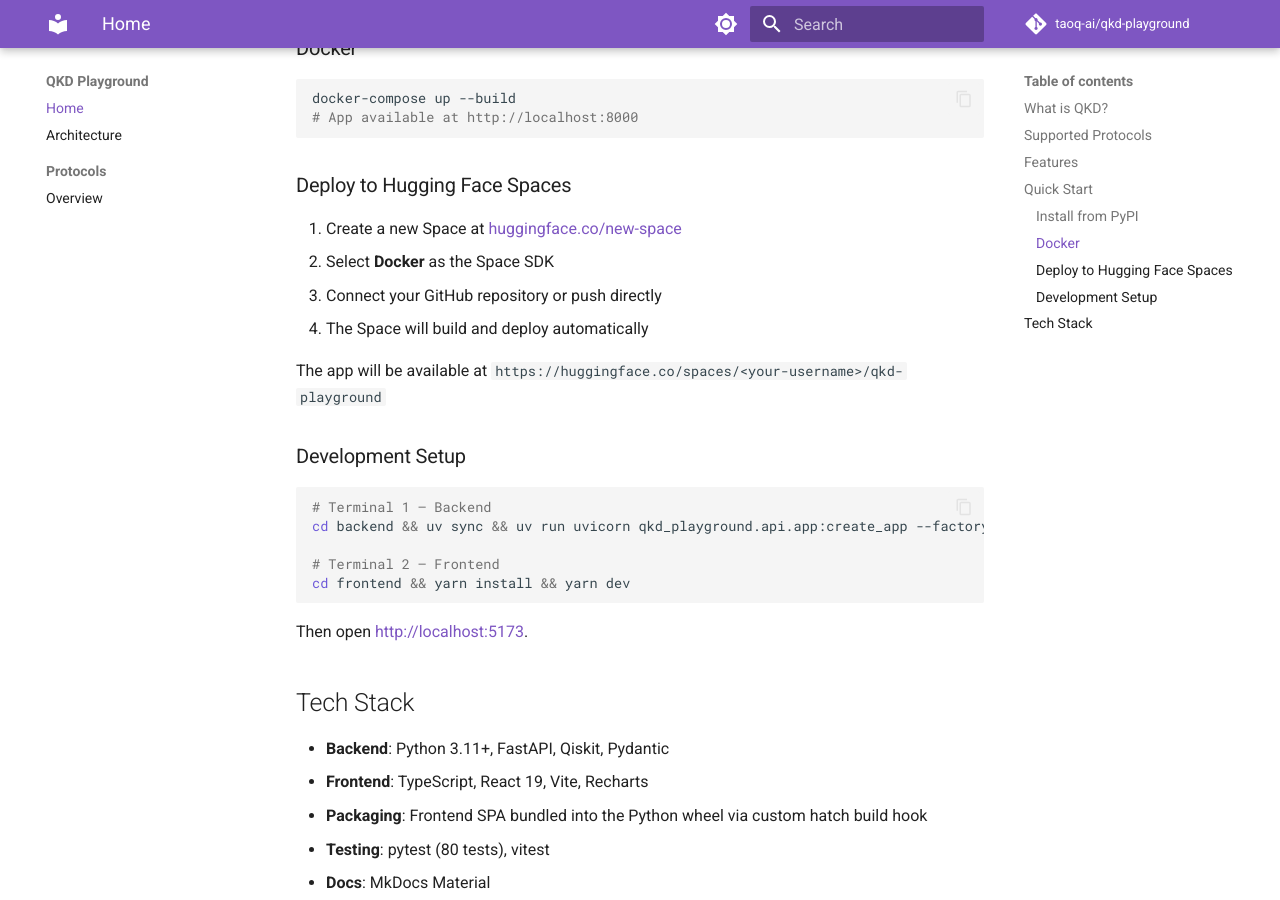
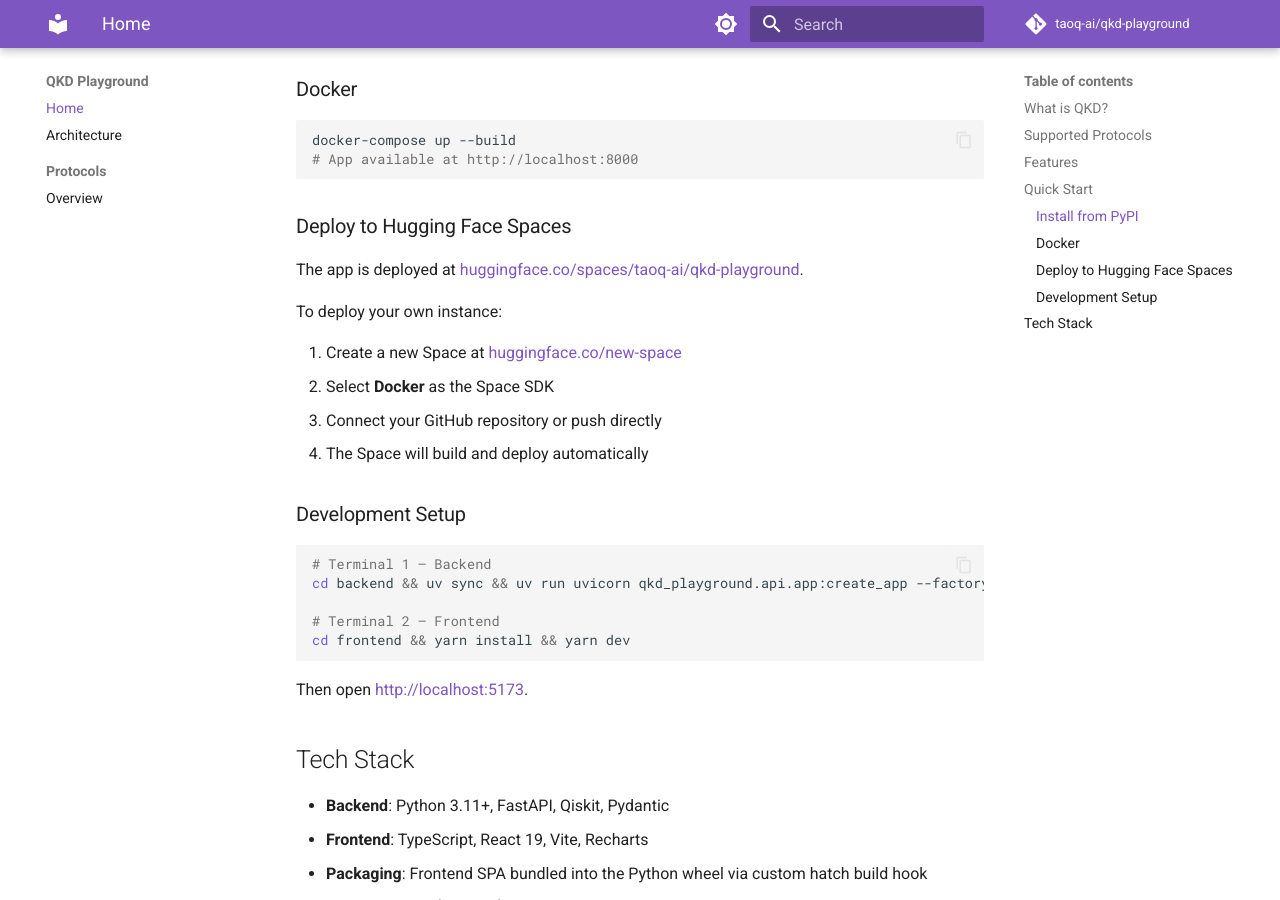
Before and after one commit to taoq-ai/qkd-playground, an MkDocs documentation site: the page built from docs/index.md, in a window 1280 px wide and 900 px high, scrolled down 1503 px. Built offline with MkDocs 1.6.1 and Material for MkDocs 9.7.7, drawn with Linux system fonts in a browser that asks for light colours; comment, search, counter and statistics services are not loaded.

Commit message:
docs: add live demo URL for Hugging Face Spaces

```diff
--- a/docs/index.md
+++ b/docs/index.md
@@ -48,12 +50,14 @@
 
 ### Deploy to Hugging Face Spaces
 
+The app is deployed at [huggingface.co/spaces/taoq-ai/qkd-playground](https://huggingface.co/spaces/taoq-ai/qkd-playground).
+
+To deploy your own instance:
+
 1. Create a new Space at [huggingface.co/new-space](https://huggingface.co/new-space)
 2. Select **Docker** as the Space SDK
 3. Connect your GitHub repository or push directly
 4. The Space will build and deploy automatically
-
-The app will be available at `https://huggingface.co/spaces/<your-username>/qkd-playground`
 
 ### Development Setup
 
```
Also changed, not shown: other parts of docs/index.md (+2 -0 lines), README.md (+7 -2 lines).
